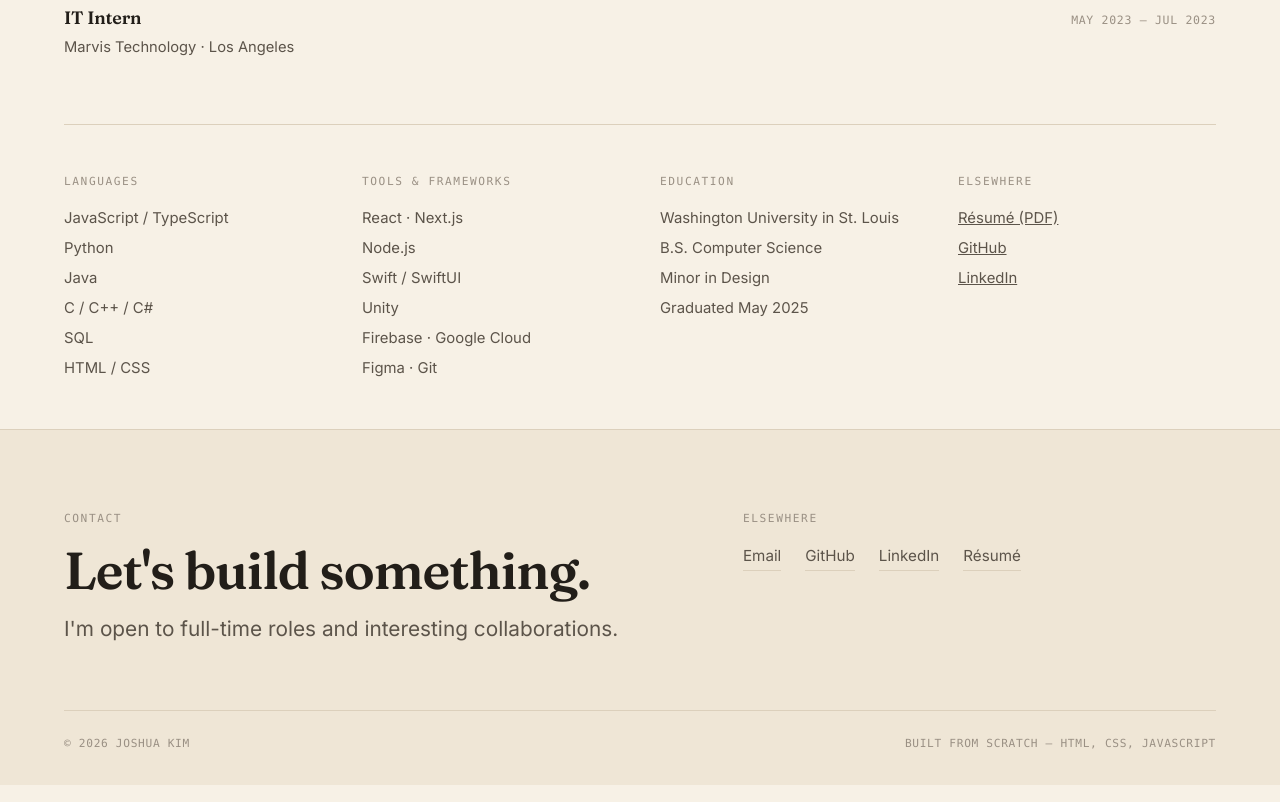
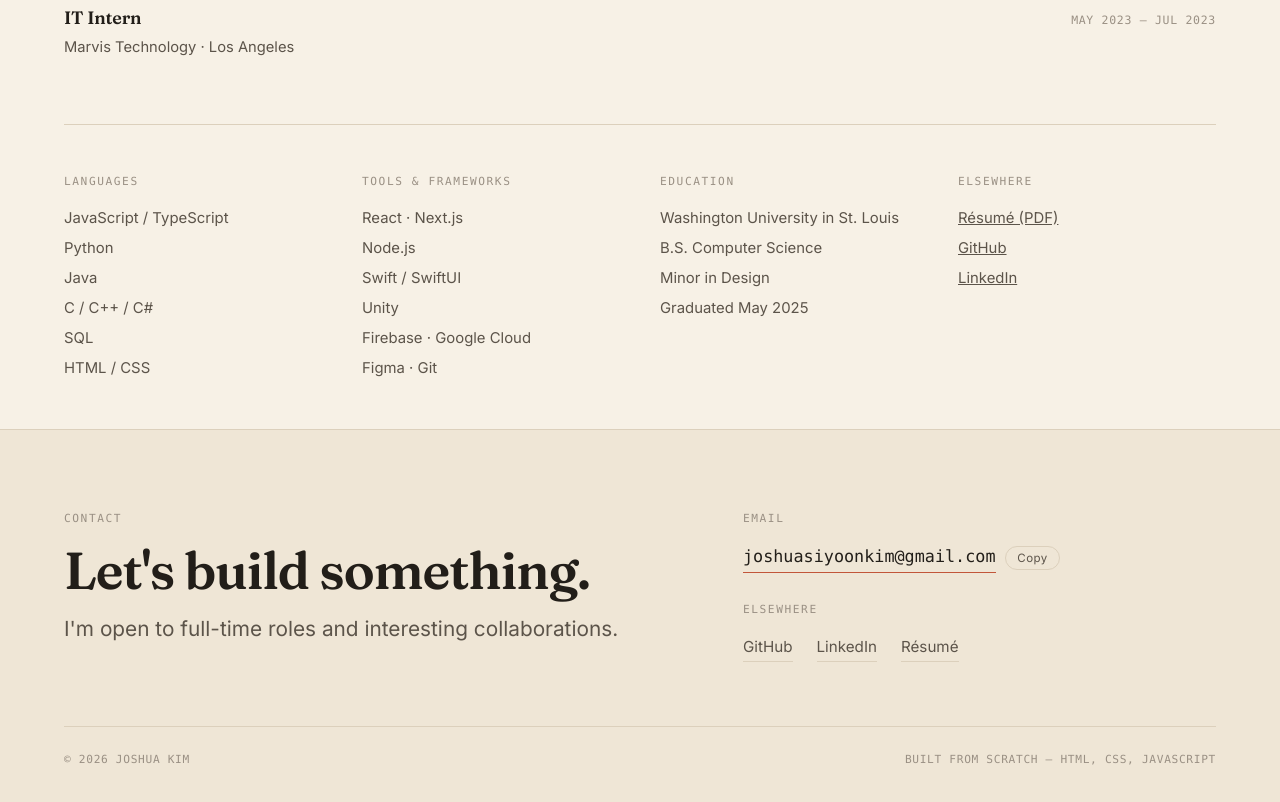
Before and after one commit to joshuasiyoonkim/portfolio, a plain HTML site: page about.html in a window 1280 px wide. Shown: the part 1186-1988 px from the top of the page. Drawn offline with Linux system fonts and the light colour scheme.

Commit message:
Show the email address instead of hiding it behind a link
The footer linked the word "Email" via mailto:, which does nothing for
anyone without a default mail client configured - and gave them no way
to see the address either. The address is now displayed in full on all
three pages, still linked for people who do have a mail client.

Adds js/contact.js, which appends a copy button when the clipboard API
is available. If the write is blocked by permissions policy it selects
the address instead, so the prompt to press Ctrl/Cmd+C is actionable.
Pure progressive enhancement - without JS the address is still there.

Co-Authored-By: Claude Opus 5 <noreply@anthropic.com>

```diff
--- a/about.html
+++ b/about.html
@@ -169,9 +169,13 @@
           </p>
         </div>
         <div>
+          <p class="eyebrow">Email</p>
+          <p class="email-row">
+            <a class="email-link" href="mailto:joshuasiyoonkim@gmail.com">joshuasiyoonkim@gmail.com</a>
+          </p>
+
           <p class="eyebrow">Elsewhere</p>
           <div class="contact-links">
-            <a href="mailto:joshuasiyoonkim@gmail.com">Email</a>
             <a href="https://github.com/joshuasiyoonkim" target="_blank" rel="noopener noreferrer">GitHub</a>
             <a href="https://www.linkedin.com/in/joshua-kim-383a74242/" target="_blank" rel="noopener noreferrer">LinkedIn</a>
             <a href="/assets/resume.pdf">Résumé</a>
@@ -185,5 +189,6 @@
       </div>
     </div>
   </footer>
+  <script src="/js/contact.js"></script>
 </body>
 </html>
--- a/css/style.css
+++ b/css/style.css
@@ -746,6 +746,52 @@ img { max-width: 100%; height: auto; display: block; }
   margin-bottom: 1rem;
 }
 
+/* Email — shown in full, with an optional copy button added by
+   js/contact.js. Works without JavaScript; the button just won't appear. */
+.email-row {
+  display: flex;
+  align-items: center;
+  flex-wrap: wrap;
+  gap: 0.6rem;
+  margin: 0 0 1.75rem;
+}
+
+.email-link {
+  font-family: var(--mono);
+  font-size: clamp(0.9rem, 1.6vw, 1.05rem);
+  color: var(--ink);
+  text-decoration: none;
+  border-bottom: 1px solid var(--accent);
+  padding-bottom: 2px;
+  word-break: break-all;
+  transition: color 0.2s var(--ease);
+}
+.email-link:hover { color: var(--accent); }
+
+.copy-btn {
+  font-family: var(--sans);
+  font-size: 0.72rem;
+  letter-spacing: 0.04em;
+  color: var(--ink-soft);
+  background: transparent;
+  border: 1px solid var(--rule);
+  border-radius: 999px;
+  padding: 0.25rem 0.7rem;
+  cursor: pointer;
+  white-space: nowrap;
+  transition: color 0.2s var(--ease), border-color 0.2s var(--ease),
+              background 0.2s var(--ease);
+}
+.copy-btn:hover {
+  color: var(--ink);
+  border-color: var(--ink-faint);
+}
+.copy-btn.is-copied {
+  background: var(--accent);
+  border-color: var(--accent);
+  color: var(--accent-ink);
+}
+
 .contact-links {
   display: flex;
   flex-wrap: wrap;
--- /dev/null
+++ b/js/contact.js
@@ -0,0 +1,60 @@
+/* ============================================================
+   contact.js — adds a "copy" button next to the email address.
+
+   The address is already visible and already a mailto: link in the
+   HTML, so this is purely an extra convenience. If JavaScript is off
+   or the clipboard API is unavailable, nothing is added and the page
+   still works exactly as it did.
+   ============================================================ */
+
+(function () {
+  "use strict";
+
+  if (!navigator.clipboard) return;
+
+  document.querySelectorAll(".email-row").forEach(function (row) {
+    var link = row.querySelector(".email-link");
+    if (!link) return;
+
+    var address = link.textContent.trim();
+
+    var btn = document.createElement("button");
+    btn.type = "button";
+    btn.className = "copy-btn";
+    btn.textContent = "Copy";
+    btn.setAttribute("aria-label", "Copy email address to clipboard");
+    row.appendChild(btn);
+
+    var resetTimer;
+
+    btn.addEventListener("click", function () {
+      navigator.clipboard.writeText(address).then(
+        function () {
+          btn.textContent = "Copied";
+          btn.classList.add("is-copied");
+        },
+        function () {
+          // Clipboard writes can be blocked by permissions policy. Select
+          // the address instead, so the prompt to hit copy is actually
+          // actionable rather than just an apology.
+          try {
+            var range = document.createRange();
+            range.selectNodeContents(link);
+            var sel = window.getSelection();
+            sel.removeAllRanges();
+            sel.addRange(range);
+            btn.textContent = "Selected — press Ctrl/⌘+C";
+          } catch (e) {
+            btn.textContent = "Select and copy";
+          }
+        }
+      );
+
+      clearTimeout(resetTimer);
+      resetTimer = setTimeout(function () {
+        btn.textContent = "Copy";
+        btn.classList.remove("is-copied");
+      }, 2000);
+    });
+  });
+})();
```
Also changed, not shown: index.html (+9 -1 lines), project.html (+6 -1 lines).
